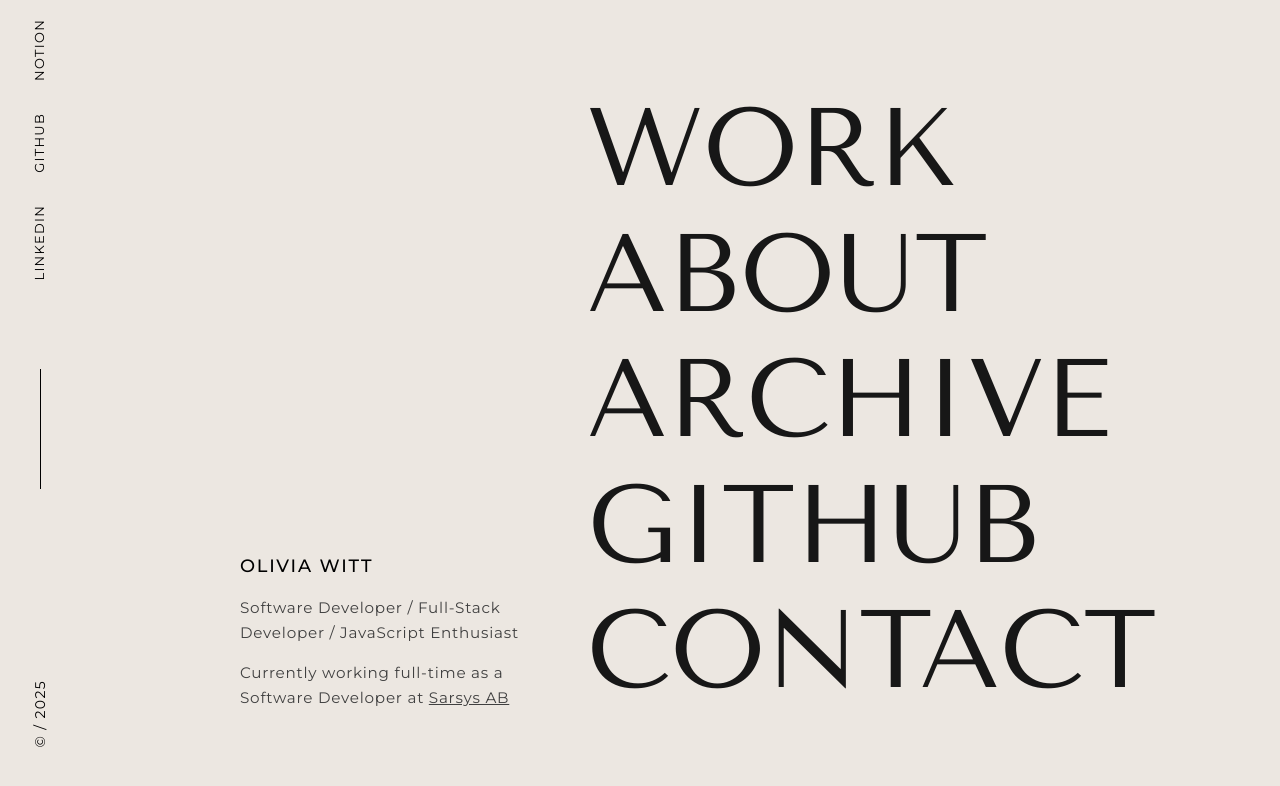
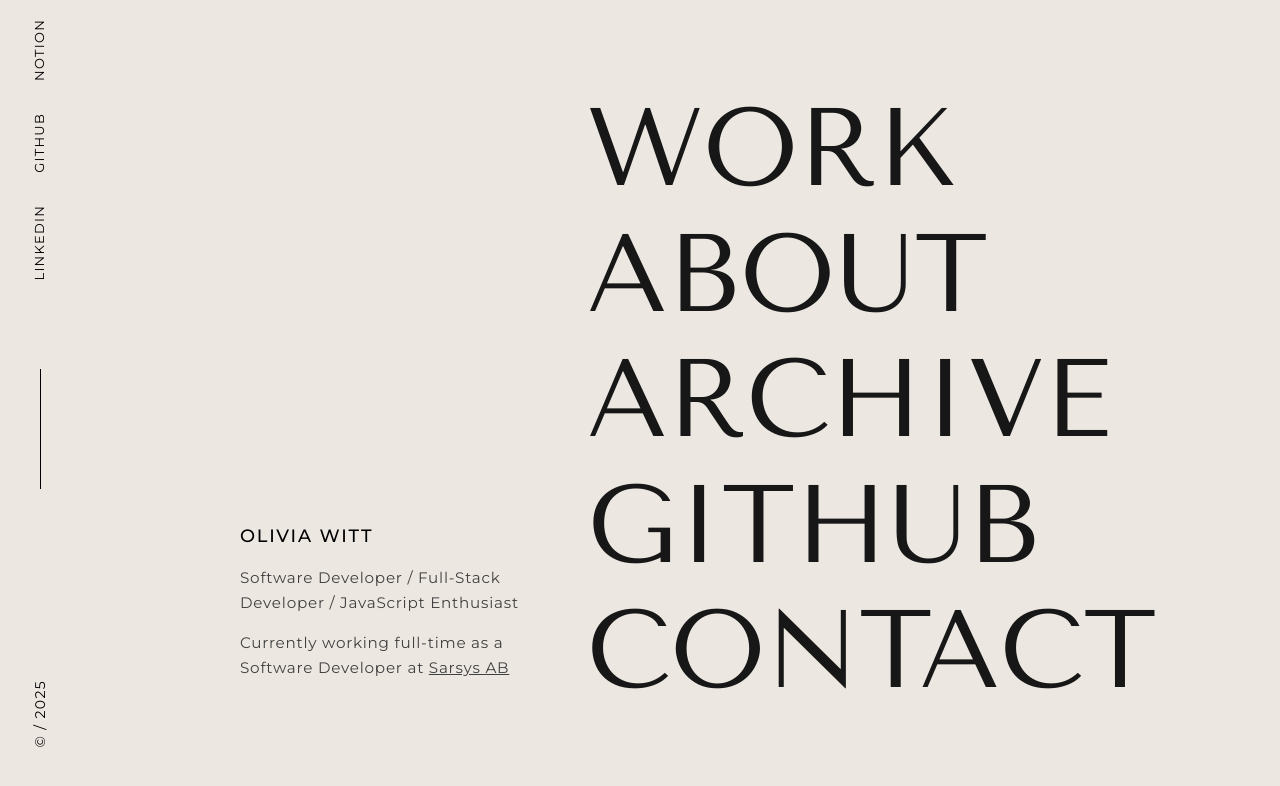
Before and after one commit to Liv0130/nextjs-portfolio-app, a Next.js app: page / in a window 1280 px wide. Shown: the top 786 px of the page. Built offline with nearby package versions, Linux system fonts and the light colour scheme.

Commit message:
feat(animation): fix animation effect in landing page and work page

```diff
--- a/src/app/page.tsx
+++ b/src/app/page.tsx
@@ -12,7 +12,7 @@ export default function HomePage() {
             <BookmarkRibbon />
             <IntroBlock variant="light" hasRibbon />
           </div>
-          <div className="justify-items-start">
+          <div className="animate-float-down justify-items-start">
             <HomeLinks />
           </div>
         </section>
--- a/src/app/work/WorkPageClient.tsx
+++ b/src/app/work/WorkPageClient.tsx
@@ -16,16 +16,19 @@ export default function WorkPageClient() {
     <main className="bg-bg-2 relative min-h-svh px-30 py-14 lg:flex lg:items-center lg:justify-center lg:px-15">
       {showBrightCover && <div className="bg-bg fixed inset-0 z-[100]" />}
       <PageReveal durationMs={600} bgClassName="bg-bg-2" />
-      <div className="animate-page-fade opacity-0 [animation-delay:100ms]">
+      <div className="animate-page-fade opacity-0 [animation-delay:300ms]">
         <IntroBlock
           variant="dark"
+          animationUp
           name="WORK"
           fixed
           roleLine1="This is a showcase of my best work in software development, spanning Frontend, Backend, and Full-Stack projects. My experience covers building modern web applications with JavaScript, Vue.js, React, Next.js, GraphQL, REST API, and Node.js, while also working with Azure and real-time data handling through WebSockets and subscriptions."
           roleLine2="The world of technology is constantly evolving, and so has my role—from frontend specialist to versatile software developer. Over the last 3 years, I’ve grown my skills across design, development, and system integration, and I continue to learn and refine my craft every day."
           companyName=""
         />
-        <WorkLinks />
+        <div className="animate-float-up [animation-delay:450ms]">
+          <WorkLinks />
+        </div>
       </div>
     </main>
   );
--- a/src/components/sections/IntroBlock.tsx
+++ b/src/components/sections/IntroBlock.tsx
@@ -10,6 +10,7 @@ type Props = {
   roleLine2?: string;
   companyName?: string;
   companyHref?: string;
+  animationUp?: boolean;
 };
 
 export function IntroBlock({
@@ -22,11 +23,15 @@ export function IntroBlock({
   roleLine2 = "Currently working full-time as a Software Developer at ",
   companyName = "Sarsys AB",
   companyHref = "https://www.sarsys-asft.com/",
+  animationUp = false,
 }: Props) {
   const textColor = variant === "dark" ? "text-fg-on-dark" : "text-fg";
   const subText = variant === "dark" ? "text-neutral-200" : "text-neutral-700";
-  const ribbonPadding = hasRibbon ? "ribbon:pt-120" : "ribbon:pt-20";
+  const ribbonPadding = hasRibbon ? "ribbon:pt-105" : "ribbon:pt-20";
   const fixedPosition = fixed ? "lg:fixed lg:left-30 lg:bottom-15" : "relative";
+  const upAnimation = animationUp
+    ? "animate-float-up [animation-delay:450ms]"
+    : "animate-float-down";
 
   return (
     <div
@@ -34,6 +39,7 @@ export function IntroBlock({
         "ribbon:w-80 w-90vw lg:w-70 2xl:w-105",
         ribbonPadding,
         fixedPosition,
+        upAnimation,
         className,
       ].join(" ")}
     >
--- a/src/styles/global.css
+++ b/src/styles/global.css
@@ -69,7 +69,7 @@
       transform: translateY(0%);
     }
   }
-  --animate-reveal-up: revealUp 600ms cubic-bezier(0.2, 0.8, 0.4, 1) both;
+  --animate-reveal-up: revealUp 400ms cubic-bezier(0.2, 0.8, 0.4, 1) both;
 
   /* fade content in after overlay */
   @keyframes pageFade {
@@ -85,7 +85,27 @@
   @keyframes floatUp {
     0% {
       opacity: 0;
-      transform: translateY(8px);
+      transform: translate3d(0, 8px, 0);
+    }
+    60% {
+      opacity: 1;
+      transform: translate3d(0, 2px, 0);
+    }
+    100% {
+      opacity: 1;
+      transform: translate3d(0, 0, 0);
+    }
+  }
+  --animate-float-up: floatUp 480ms cubic-bezier(0.22, 0.55, 0.36, 1) both;
+
+  @keyframes floatDown {
+    0% {
+      opacity: 0;
+      transform: translateY(-8px);
+    }
+    60% {
+      opacity: 1;
+      transform: translate3d(0, -2px, 0);
     }
     100% {
       opacity: 1;
@@ -93,7 +113,7 @@
     }
   }
 
-  --animate-float-up: floatUp 520ms cubic-bezier(0.2, 0.8, 0.4, 1) both;
+  --animate-float-down: floatDown 480ms cubic-bezier(0.22, 0.55, 0.36, 1) both;
 }
 
 /* Global defaults */
```
